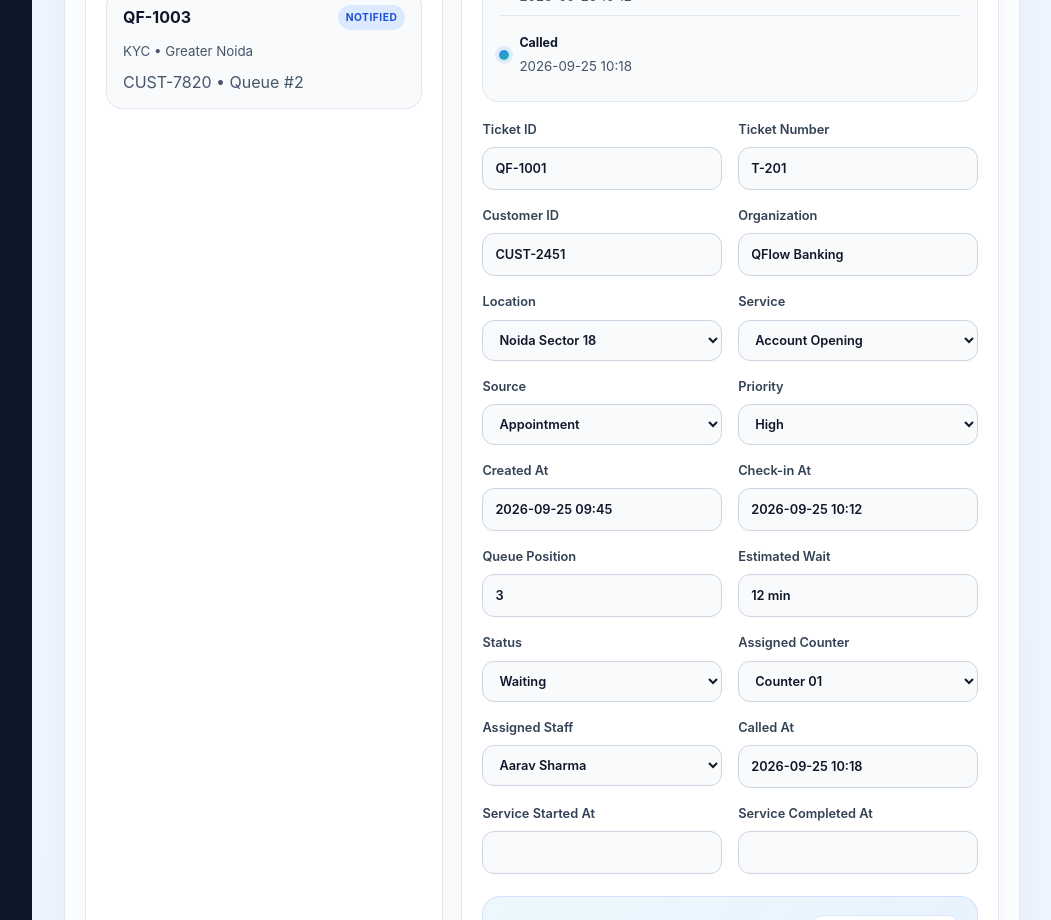
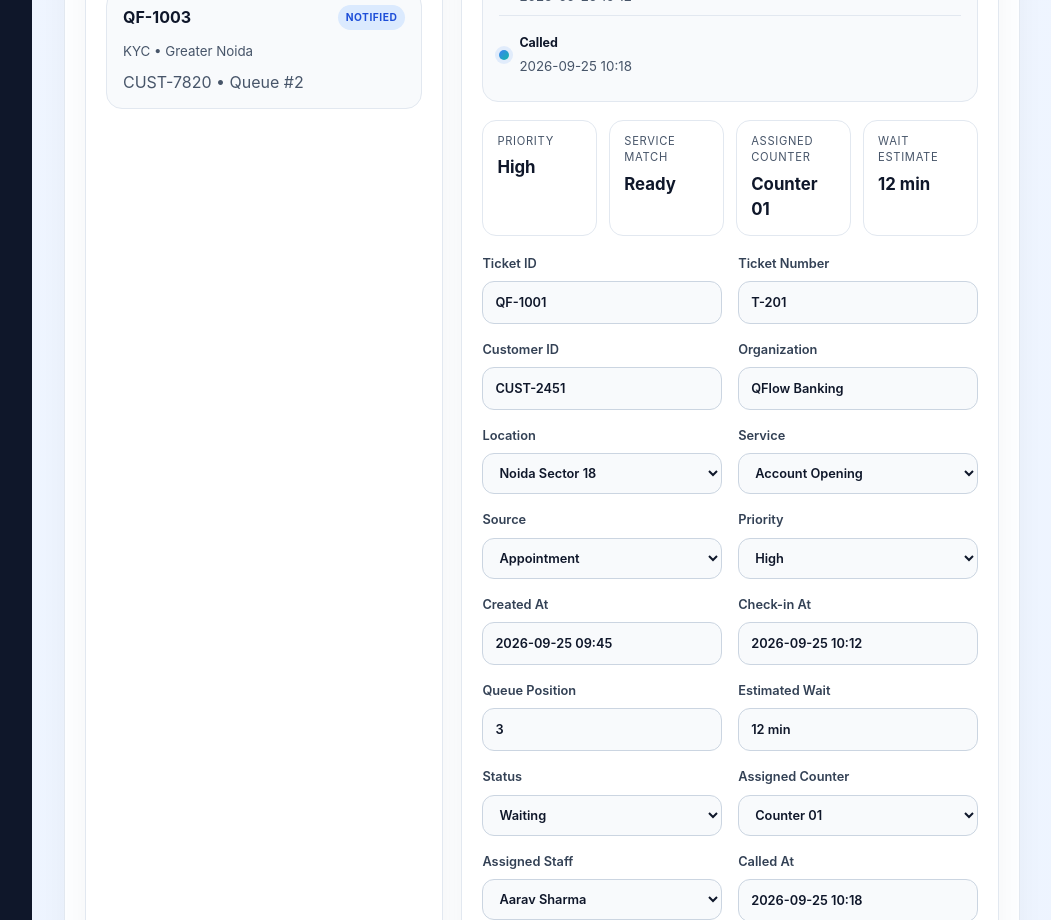
Before and after one commit to KANHAIYAKS108/QFlow, a React (Vite) app: page / in a window 1280 px wide. Shown: the part 3860-4780 px from the top of the page, without its empty margins (228-1279 px from the left). Built offline with nearby package versions, Linux system fonts and the light colour scheme.

Commit message:
Add queue readiness summary

```diff
--- a/src/App.css
+++ b/src/App.css
@@ -805,6 +805,35 @@ textarea:focus {
   gap: 8px;
 }
 
+.readiness-grid {
+  display: grid;
+  grid-template-columns: repeat(4, minmax(0, 1fr));
+  gap: 12px;
+  margin: 0 0 18px;
+}
+
+.readiness-card {
+  background: white;
+  border: 1px solid #e2e8f0;
+  border-radius: 14px;
+  padding: 12px 14px;
+  display: flex;
+  flex-direction: column;
+  gap: 6px;
+}
+
+.readiness-card span {
+  color: #475569;
+  font-size: 0.7rem;
+  text-transform: uppercase;
+  letter-spacing: 0.06em;
+}
+
+.readiness-card strong {
+  color: #0f172a;
+  font-size: 1.05rem;
+}
+
 .queue-actions {
   display: flex;
   flex-wrap: wrap;
--- a/src/App.jsx
+++ b/src/App.jsx
@@ -443,6 +443,13 @@ function App() {
     { label: 'Service start', value: selectedTicket.serviceStartedAt },
     { label: 'Completed', value: selectedTicket.serviceCompletedAt },
   ].filter((step) => step.value)
+
+  const queueReadiness = [
+    { label: 'Priority', value: selectedTicket.priority },
+    { label: 'Service match', value: selectedTicket.service ? 'Ready' : 'Pending' },
+    { label: 'Assigned counter', value: selectedTicket.assignedCounter || 'Unassigned' },
+    { label: 'Wait estimate', value: selectedTicket.estimatedWait || 'Pending' },
+  ]
 
   const autoAssignTicket = () => {
     const bestMatch = counters.find(
@@ -1206,6 +1213,15 @@ function App() {
                 </div>
               </div>
 
+              <div className="readiness-grid">
+                {queueReadiness.map((item) => (
+                  <div key={item.label} className="readiness-card">
+                    <span>{item.label}</span>
+                    <strong>{item.value}</strong>
+                  </div>
+                ))}
+              </div>
+
               <div className="field-grid">
                 <label>
                   Ticket ID
```
